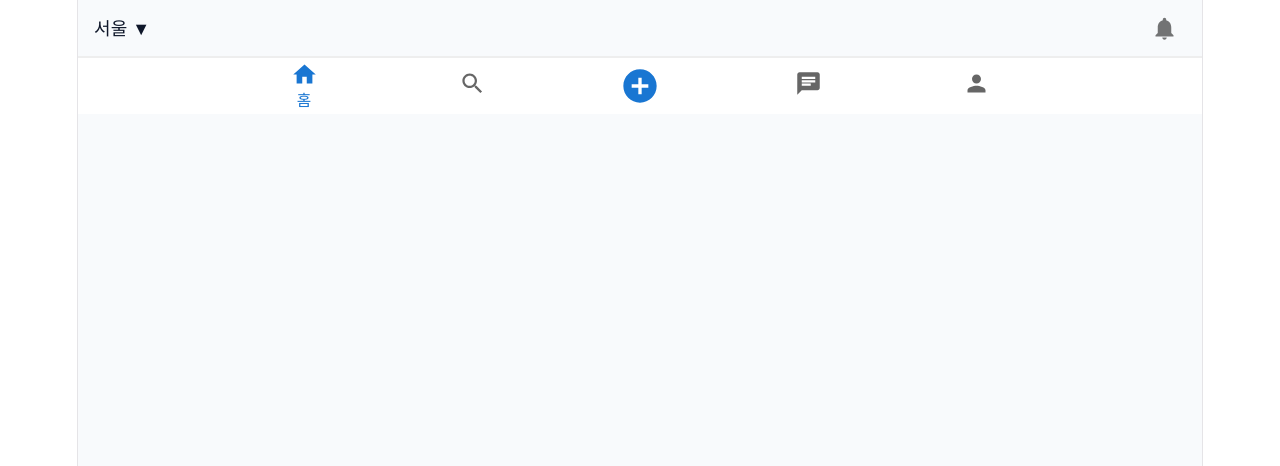
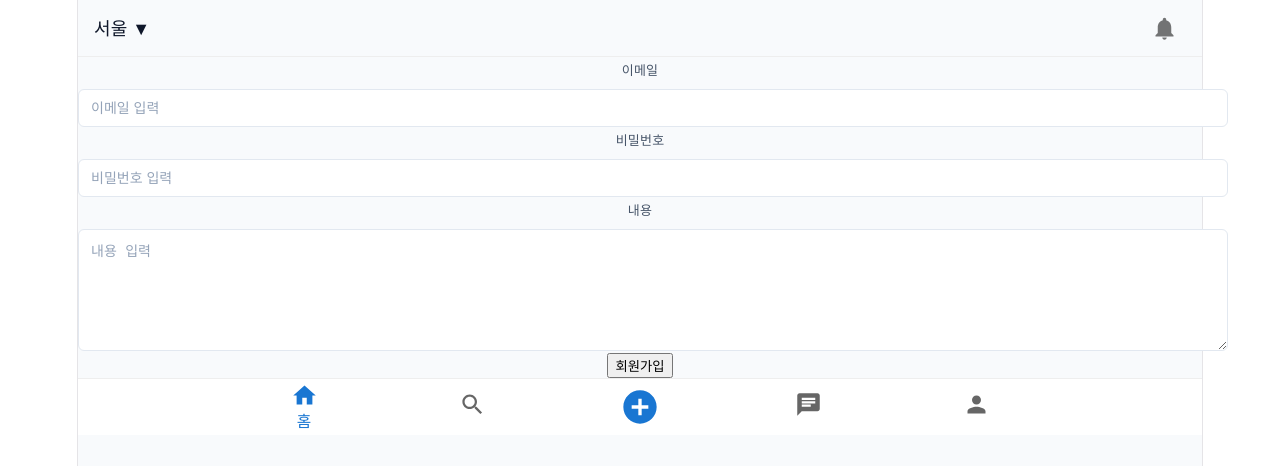
Before and after one commit to JavaSinged/WithDay, a React (Vite) app in the folder WithDayFront/: page /join in a window 1280 px wide. Before the commit this address had no page. Shown: the top 466 px of the page. Built offline with nearby package versions, Linux system fonts and the light colour scheme.

Commit message:
root 수정

```diff
--- a/WithDayFront/src/App.jsx
+++ b/WithDayFront/src/App.jsx
@@ -3,6 +3,7 @@ import Home from "./page/home/Home";
 import BottomNav from "./widgets/BottomNav/BottomeNav";
 import Header from "./widgets/Header/Header";
 import { Routes, Route } from "react-router-dom";
+import SignupForm from './page/login/SignupForm';
 
 function App() {
   return (
@@ -10,6 +11,7 @@ function App() {
       <Header />
       <Routes>
         <Route path="/" element={<Home />} />
+        <Route path="/join" element={<SignupForm />} />
       </Routes>
       <BottomNav />
     </div>
--- a/WithDayFront/src/page/login/SignupForm.jsx
+++ b/WithDayFront/src/page/login/SignupForm.jsx
@@ -1,10 +1,10 @@
 import { useForm } from "react-hook-form";
 import { yupResolver } from "@hookform/resolvers/yup";
 
-import { Input, TextArea } from "@/shared/ui/Form/Form";
-import FormField from "@/shared/ui/Form/FormField";
+import { Input, TextArea } from "../../shared/ui/Form/Form";
+import FormField from "../../shared/ui/Form/FormField";
 
-import { signupSchema } from "../validation/signupSchema";
+import { signupSchema } from "../../features/auth/validation/signupSchema";
 
 function SignupForm() {
   const {
```
